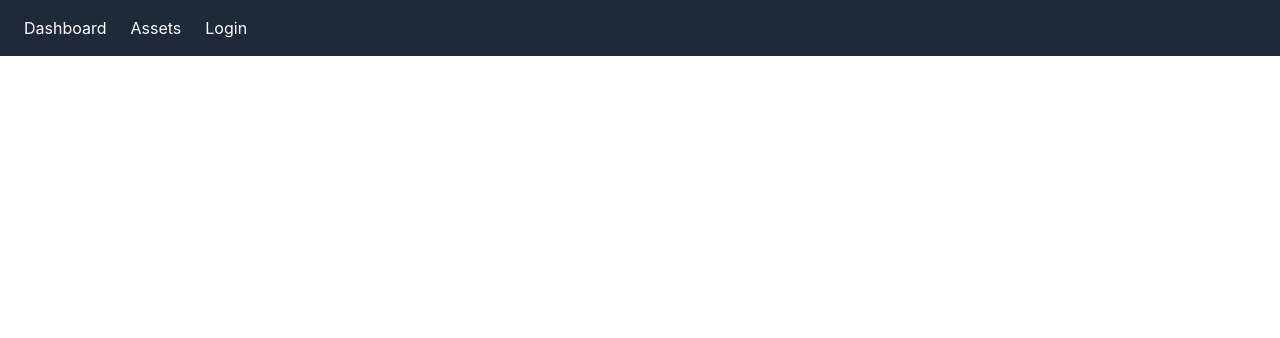
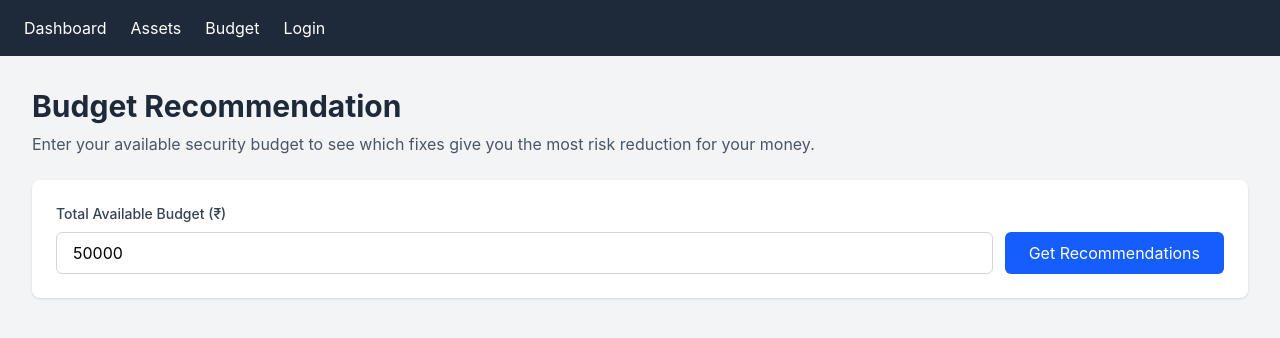
Before and after one commit to rainaathi622-cell/cyber-risk-ai-system, a React (Vite) app in the folder frontend/: page /budget in a window 1280 px wide. Shown: the top 338 px of the page. Built offline with nearby package versions, Linux system fonts and the light colour scheme.

Commit message:
Day 15: Budget Recommendation page built and connected to real optimization API

```diff
--- a/frontend/src/App.tsx
+++ b/frontend/src/App.tsx
@@ -2,6 +2,7 @@ import { BrowserRouter, Routes, Route, Link } from 'react-router-dom'
 import Dashboard from './pages/Dashboard'
 import Login from './pages/Login'
 import Assets from './pages/Assets'
+import Budget from './pages/Budget'
 
 function App() {
   return (
@@ -9,12 +10,14 @@ function App() {
       <nav className="bg-gray-800 text-white px-6 py-4 flex gap-6">
         <Link to="/" className="hover:text-blue-300">Dashboard</Link>
         <Link to="/assets" className="hover:text-blue-300">Assets</Link>
+        <Link to="/budget" className="hover:text-blue-300">Budget</Link>
         <Link to="/login" className="hover:text-blue-300">Login</Link>
       </nav>
 
       <Routes>
         <Route path="/" element={<Dashboard />} />
         <Route path="/assets" element={<Assets />} />
+        <Route path="/budget" element={<Budget />} />
         <Route path="/login" element={<Login />} />
       </Routes>
     </BrowserRouter>
--- /dev/null
+++ b/frontend/src/api/budgetApi.ts
@@ -0,0 +1,34 @@
+const API_BASE_URL = "http://127.0.0.1:8000";
+
+export interface FixRecommendation {
+  vuln_id: number;
+  cve_id: string;
+  asset_id: number;
+  asset_name: string;
+  asset_type: string;
+  criticality: string;
+  exposure: string;
+  patch_status: string;
+  cvss_score: number;
+  current_risk_score: number;
+  estimated_cost: number;
+  risk_reduction: number;
+  priority_ratio: number;
+}
+
+export interface BudgetOptimizationResponse {
+  selected_fixes: FixRecommendation[];
+  total_cost: number;
+  total_risk_reduction: number;
+  remaining_budget: number;
+  skipped_fixes: FixRecommendation[];
+  total_budget: number;
+}
+
+export async function fetchBudgetOptimization(totalBudget: number): Promise<BudgetOptimizationResponse> {
+  const response = await fetch(`${API_BASE_URL}/budget/optimize?total_budget=${totalBudget}`);
+  if (!response.ok) {
+    throw new Error("Failed to fetch budget optimization");
+  }
+  return response.json();
+}
--- /dev/null
+++ b/frontend/src/pages/Budget.tsx
@@ -0,0 +1,168 @@
+import { useState } from 'react'
+import { fetchBudgetOptimization } from '../api/budgetApi'
+import type { BudgetOptimizationResponse } from '../api/budgetApi'
+
+function Budget() {
+  const [budgetInput, setBudgetInput] = useState('50000')
+  const [result, setResult] = useState<BudgetOptimizationResponse | null>(null)
+  const [loading, setLoading] = useState(false)
+  const [error, setError] = useState<string | null>(null)
+  const [hasSearched, setHasSearched] = useState(false)
+
+  const handleOptimize = () => {
+    const budgetValue = parseFloat(budgetInput)
+
+    if (isNaN(budgetValue) || budgetValue <= 0) {
+      setError('Please enter a valid budget amount greater than 0')
+      return
+    }
+
+    setLoading(true)
+    setError(null)
+    setHasSearched(true)
+
+    fetchBudgetOptimization(budgetValue)
+      .then((data) => {
+        setResult(data)
+        setLoading(false)
+      })
+      .catch((err) => {
+        setError(err.message)
+        setLoading(false)
+      })
+  }
+
+  const riskColor = (risk_score: number) => {
+    if (risk_score >= 70) return 'bg-red-100 text-red-700'
+    if (risk_score >= 50) return 'bg-orange-100 text-orange-700'
+    if (risk_score >= 30) return 'bg-yellow-100 text-yellow-700'
+    return 'bg-green-100 text-green-700'
+  }
+
+  return (
+    <div className="min-h-screen bg-gray-100 p-8">
+      <h1 className="text-3xl font-bold text-gray-800 mb-2">Budget Recommendation</h1>
+      <p className="text-gray-600 mb-6">
+        Enter your available security budget to see which fixes give you the most risk reduction for your money.
+      </p>
+
+      <div className="bg-white rounded-lg shadow p-6 mb-6">
+        <label className="block text-sm font-medium text-gray-700 mb-2">
+          Total Available Budget (₹)
+        </label>
+        <div className="flex gap-3">
+          <input
+            type="number"
+            value={budgetInput}
+            onChange={(e) => setBudgetInput(e.target.value)}
+            className="flex-1 border border-gray-300 rounded-md px-4 py-2 focus:outline-none focus:ring-2 focus:ring-blue-500"
+            placeholder="e.g. 50000"
+          />
+          <button
+            onClick={handleOptimize}
+            disabled={loading}
+            className="bg-blue-600 text-white px-6 py-2 rounded-md hover:bg-blue-700 transition disabled:opacity-50"
+          >
+            {loading ? 'Calculating...' : 'Get Recommendations'}
+          </button>
+        </div>
+        {error && <p className="text-red-600 text-sm mt-2">{error}</p>}
+      </div>
+
+      {hasSearched && result && !loading && (
+        <>
+          <div className="grid grid-cols-1 md:grid-cols-4 gap-4 mb-6">
+            <div className="bg-white rounded-lg shadow p-5">
+              <h3 className="text-xs font-medium text-gray-500 uppercase">Total Budget</h3>
+              <p className="text-2xl font-bold text-gray-800 mt-1">₹{result.total_budget.toLocaleString()}</p>
+            </div>
+            <div className="bg-white rounded-lg shadow p-5">
+              <h3 className="text-xs font-medium text-gray-500 uppercase">Amount Used</h3>
+              <p className="text-2xl font-bold text-blue-600 mt-1">₹{result.total_cost.toLocaleString()}</p>
+            </div>
+            <div className="bg-white rounded-lg shadow p-5">
+              <h3 className="text-xs font-medium text-gray-500 uppercase">Risk Reduction</h3>
+              <p className="text-2xl font-bold text-green-600 mt-1">{result.total_risk_reduction.toFixed(1)} pts</p>
+            </div>
+            <div className="bg-white rounded-lg shadow p-5">
+              <h3 className="text-xs font-medium text-gray-500 uppercase">Remaining Budget</h3>
+              <p className="text-2xl font-bold text-gray-800 mt-1">₹{result.remaining_budget.toLocaleString()}</p>
+            </div>
+          </div>
+
+          <div className="bg-white rounded-lg shadow overflow-hidden mb-6">
+            <div className="px-6 py-4 border-b border-gray-200 bg-green-50">
+              <h2 className="text-lg font-semibold text-gray-800">
+                ✅ Recommended Fixes ({result.selected_fixes.length})
+              </h2>
+              <p className="text-sm text-gray-600">These fit within your budget, prioritized by best value</p>
+            </div>
+            {result.selected_fixes.length === 0 ? (
+              <p className="text-center text-gray-500 py-8">No fixes fit within this budget. Try a higher amount.</p>
+            ) : (
+              <table className="min-w-full divide-y divide-gray-200">
+                <thead className="bg-gray-50">
+                  <tr>
+                    <th className="px-6 py-3 text-left text-xs font-medium text-gray-500 uppercase">Asset</th>
+                    <th className="px-6 py-3 text-left text-xs font-medium text-gray-500 uppercase">CVE</th>
+                    <th className="px-6 py-3 text-left text-xs font-medium text-gray-500 uppercase">Current Risk</th>
+                    <th className="px-6 py-3 text-left text-xs font-medium text-gray-500 uppercase">Cost</th>
+                    <th className="px-6 py-3 text-left text-xs font-medium text-gray-500 uppercase">Risk Reduction</th>
+                  </tr>
+                </thead>
+                <tbody className="divide-y divide-gray-200">
+                  {result.selected_fixes.map((fix) => (
+                    <tr key={fix.vuln_id}>
+                      <td className="px-6 py-4 text-sm text-gray-900 font-medium">{fix.asset_name}</td>
+                      <td className="px-6 py-4 text-sm text-gray-500 font-mono">{fix.cve_id}</td>
+                      <td className="px-6 py-4">
+                        <span className={`px-2 py-1 rounded-full text-xs font-medium ${riskColor(fix.current_risk_score)}`}>
+                          {fix.current_risk_score}
+                        </span>
+                      </td>
+                      <td className="px-6 py-4 text-sm text-gray-900">₹{fix.estimated_cost.toLocaleString()}</td>
+                      <td className="px-6 py-4 text-sm text-green-600 font-semibold">-{fix.risk_reduction}</td>
+                    </tr>
+                  ))}
+                </tbody>
+              </table>
+            )}
+          </div>
+
+          {result.skipped_fixes.length > 0 && (
+            <div className="bg-white rounded-lg shadow overflow-hidden">
+              <div className="px-6 py-4 border-b border-gray-200 bg-gray-50">
+                <h2 className="text-lg font-semibold text-gray-800">
+                  ⏳ Not Included ({result.skipped_fixes.length})
+                </h2>
+                <p className="text-sm text-gray-600">These didn't fit in your budget — consider for next cycle</p>
+              </div>
+              <table className="min-w-full divide-y divide-gray-200">
+                <thead className="bg-gray-50">
+                  <tr>
+                    <th className="px-6 py-3 text-left text-xs font-medium text-gray-500 uppercase">Asset</th>
+                    <th className="px-6 py-3 text-left text-xs font-medium text-gray-500 uppercase">CVE</th>
+                    <th className="px-6 py-3 text-left text-xs font-medium text-gray-500 uppercase">Cost</th>
+                    <th className="px-6 py-3 text-left text-xs font-medium text-gray-500 uppercase">Would Reduce Risk By</th>
+                  </tr>
+                </thead>
+                <tbody className="divide-y divide-gray-200">
+                  {result.skipped_fixes.slice(0, 5).map((fix) => (
+                    <tr key={fix.vuln_id}>
+                      <td className="px-6 py-4 text-sm text-gray-900">{fix.asset_name}</td>
+                      <td className="px-6 py-4 text-sm text-gray-500 font-mono">{fix.cve_id}</td>
+                      <td className="px-6 py-4 text-sm text-gray-500">₹{fix.estimated_cost.toLocaleString()}</td>
+                      <td className="px-6 py-4 text-sm text-gray-500">{fix.risk_reduction}</td>
+                    </tr>
+                  ))}
+                </tbody>
+              </table>
+            </div>
+          )}
+        </>
+      )}
+    </div>
+  )
+}
+
+export default Budget
```
